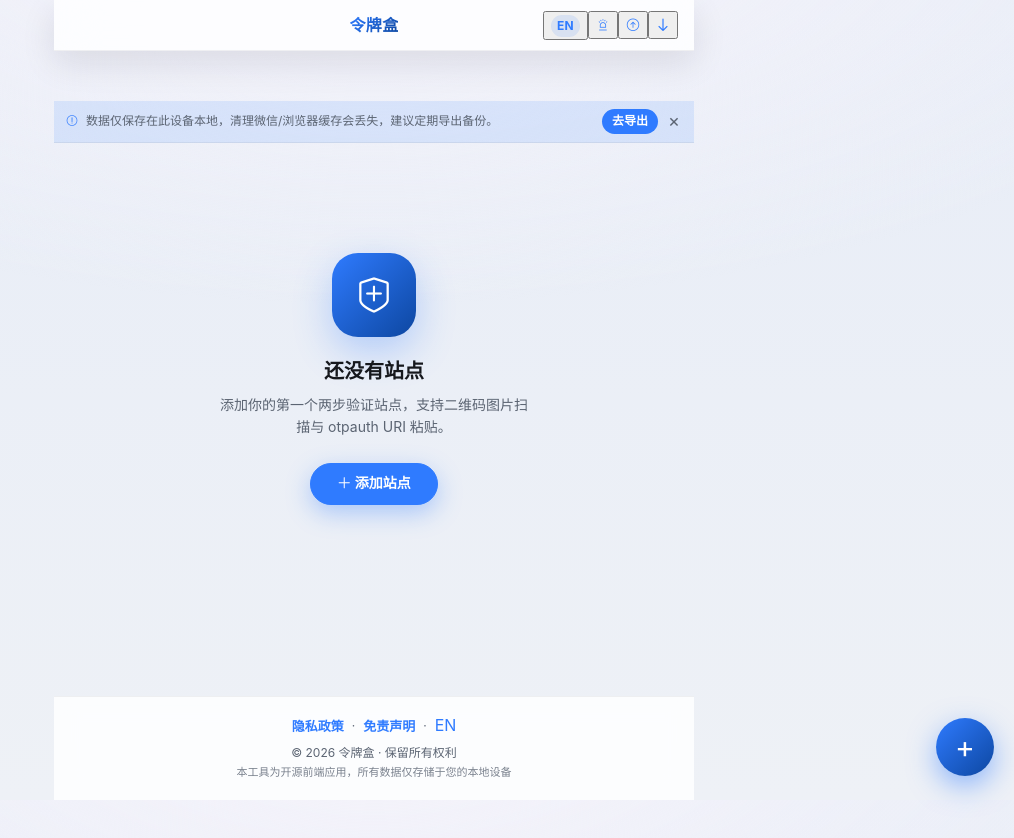
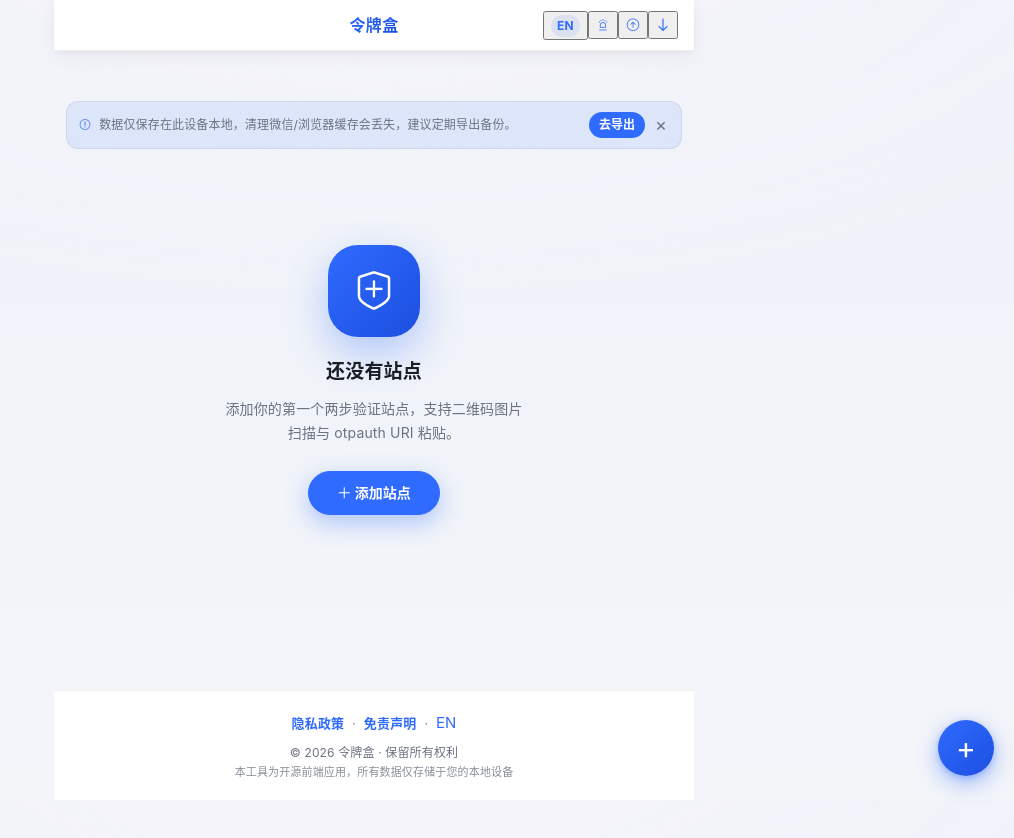
Before and after one commit to lorock/tokenVault, a Vue app: page /#/ in a window 1280 px wide. Shown: the top 838 px of the page, without its empty margins (266-1280 px from the left). Built offline with nearby package versions, Linux system fonts and the light colour scheme.

Commit message:
style: 视觉升级贴合中国大陆用户习惯（中文排版/可信赖蓝/实白卡片/验证码分组/克制动效）

```diff
--- a/index.html
+++ b/index.html
@@ -6,7 +6,7 @@
       name="viewport"
       content="width=device-width, initial-scale=1.0, maximum-scale=1.0, user-scalable=no, viewport-fit=cover"
     />
-    <meta name="theme-color" content="#0f1115" />
+    <meta name="theme-color" content="#2f6bff" />
     <title>令牌盒</title>
   </head>
   <body>
--- a/src/components/AppFooter.vue
+++ b/src/components/AppFooter.vue
@@ -27,7 +27,7 @@ function toggleLang() {
 <style scoped>
 .app-footer {
   flex-shrink: 0;
-  padding: 18px 16px calc(18px + env(safe-area-inset-bottom));
+  padding: 20px 16px calc(18px + env(safe-area-inset-bottom));
   text-align: center;
   background: var(--card-bg);
   border-top: 1px solid var(--card-border);
--- a/src/components/SiteList.vue
+++ b/src/components/SiteList.vue
@@ -1,10 +1,11 @@
 <template>
   <div class="site-list">
     <SiteCard
-      v-for="s in sites"
+      v-for="(s, index) in sites"
       :key="s.id"
       :site="s"
       :now="now"
+      :style="{ '--i': index }"
       @edit="$emit('edit', $event)"
       @share="$emit('share', $event)"
       @delete="$emit('delete', $event)"
--- a/src/composables/useI18n.js
+++ b/src/composables/useI18n.js
@@ -70,6 +70,7 @@ const messages = {
       unnamed: '未命名站点',
       secondsLeft: '{n}s 后刷新',
       copiedCode: '已复制验证码',
+      copyHint: '点击复制验证码',
       counter: '计数器 C{n}',
       next: '下一码',
       confirmDeleteMsg: '确定删除「{name}」？'
@@ -198,6 +199,7 @@ const messages = {
       unnamed: 'Unnamed site',
       secondsLeft: 'Refreshes in {n}s',
       copiedCode: 'Code copied',
+      copyHint: 'Tap to copy code',
       counter: 'Counter C{n}',
       next: 'Next code',
       confirmDeleteMsg: 'Delete "{name}"?'
--- a/src/pages/HomeView.vue
+++ b/src/pages/HomeView.vue
@@ -265,16 +265,17 @@ import { openCopyFallback } from '../lib/clipboard'
   transform: scale(0.92);
 }
 .risk-banner {
-  margin-top: 50px;
+  margin: 50px 12px 0;
   display: flex;
   align-items: center;
   gap: 8px;
-  padding: 8px 12px;
+  padding: 10px 12px;
   font-size: 12px;
-  line-height: 1.4;
+  line-height: 1.5;
   color: var(--text-2);
   background: var(--accent-soft);
-  border-bottom: 1px solid var(--card-border);
+  border: 1px solid var(--card-border);
+  border-radius: var(--radius-sm);
 }
 .risk-icon {
   color: var(--accent);
@@ -311,38 +312,43 @@ import { openCopyFallback } from '../lib/clipboard'
 }
 .empty {
   text-align: center;
-  padding: 110px 28px 80px;
+  padding: 96px 28px 72px;
   color: var(--text-2);
+  animation: cardIn 0.5s var(--ease) both;
 }
 .empty-icon {
-  width: 84px;
-  height: 84px;
-  margin: 0 auto 18px;
-  border-radius: 26px;
+  width: 92px;
+  height: 92px;
+  margin: 0 auto 20px;
+  border-radius: 30px;
   background: linear-gradient(135deg, var(--accent), var(--accent-2));
   color: #fff;
-  font-size: 40px;
+  font-size: 44px;
   display: flex;
   align-items: center;
   justify-content: center;
-  box-shadow: 0 14px 38px rgba(47, 123, 255, 0.3);
+  box-shadow: 0 16px 40px rgba(47, 107, 255, 0.32);
 }
 .empty-title {
-  font-size: 20px;
+  font-size: 19px;
   font-weight: 700;
   color: var(--text);
   margin-bottom: 10px;
 }
 .empty-desc {
   font-size: 14px;
-  line-height: 1.6;
-  max-width: 320px;
-  margin: 0 auto 24px;
+  line-height: 1.7;
+  max-width: 300px;
+  margin: 0 auto 26px;
 }
 .empty-btn {
-  height: 42px;
-  padding: 0 26px;
+  height: 44px;
+  padding: 0 28px;
   font-weight: 600;
-  box-shadow: 0 8px 24px rgba(47, 123, 255, 0.35);
+  box-shadow: 0 8px 24px rgba(47, 107, 255, 0.35);
+  transition: transform 0.2s var(--ease);
+}
+.empty-btn:active {
+  transform: scale(0.97);
 }
 </style>
--- a/src/styles/main.css
+++ b/src/styles/main.css
@@ -1,47 +1,73 @@
-/* 全局主题变量 + 基础样式。深/浅色通过 <html data-theme> 切换，平滑过渡。 */
+/* 全局主题变量 + 基础样式。深/浅色通过 <html data-theme> 切换，平滑过渡。
+   设计取向：贴合中国大陆用户习惯 —— 中文优先字体栈、可信赖蓝主色、
+   实白卡片 + 浅灰底（微信/支付宝式）、分组验证码、柔和分层阴影、克制顺滑动效。 */
 
 :root {
-  --bg: #eef1f6;
-  --bg-grad-1: #e8edf7;
-  --bg-grad-2: #f6f4fb;
-  --card-bg: rgba(255, 255, 255, 0.82);
-  --card-border: rgba(17, 24, 39, 0.06);
-  --text: #16181d;
-  --text-2: #5b6472;
-  --accent: #2f7bff;
-  --accent-2: #0d47a1;
-  --accent-soft: rgba(47, 123, 255, 0.12);
+  /* 背景：柔和冷灰，带极淡渐变，干净不刺眼 */
+  --bg: #f3f5f9;
+  --bg-grad-1: #eef2f9;
+  --bg-grad-2: #f7f5fb;
+
+  /* 卡片：偏实心的白，清晰可读（华人 App 习惯用实白卡片 + 浅灰底，而非厚重毛玻璃） */
+  --card-bg: rgba(255, 255, 255, 0.94);
+  --card-border: rgba(17, 24, 39, 0.07);
+
+  --text: #1a1d24;
+  --text-2: #6b7280;
+
+  /* 主色：干净、可信赖的蓝（贴近 Ant Design 蓝，华人最熟悉的“安全/信任”色） */
+  --accent: #2f6bff;
+  --accent-2: #1c4fe0;
+  --accent-press: #1a47c8;
+  --accent-soft: rgba(47, 107, 255, 0.10);
+
   --input-bg: #ffffff;
   --input-border: rgba(17, 24, 39, 0.12);
+
   --danger: #ef4444;
   --warning: #f59e0b;
-  --shadow: 0 12px 34px rgba(17, 24, 39, 0.10);
-  --shadow-soft: 0 6px 18px rgba(17, 24, 39, 0.06);
-  --radius: 18px;
+
+  /* 阴影：分层、柔和、不厚重 */
+  --shadow: 0 2px 8px rgba(17, 24, 39, 0.05), 0 12px 32px rgba(17, 24, 39, 0.08);
+  --shadow-soft: 0 1px 4px rgba(17, 24, 39, 0.04), 0 6px 18px rgba(17, 24, 39, 0.05);
+  --shadow-press: 0 1px 2px rgba(17, 24, 39, 0.06);
+
+  /* 圆角：统一节奏，移动端偏圆润 */
+  --radius: 16px;
+  --radius-sm: 12px;
+  --radius-xs: 10px;
+
+  /* 字体 */
+  --font-cn: -apple-system, BlinkMacSystemFont, 'PingFang SC', 'Hiragino Sans GB',
+    'Microsoft YaHei', 'Source Han Sans SC', 'Noto Sans CJK SC', sans-serif;
+  --font-mono: ui-monospace, 'SF Mono', 'JetBrains Mono', Menlo, Consolas, 'Courier New', monospace;
+
+  --ease: cubic-bezier(0.16, 1, 0.3, 1);
 
   /* Vant 主题变量覆盖（浅色） */
-  --van-primary-color: #2f7bff;
-  --van-background: #eef1f6;
+  --van-primary-color: #2f6bff;
+  --van-background: #f3f5f9;
 }
 
 [data-theme='dark'] {
-  --bg: #0e1014;
-  --bg-grad-1: #0c0f15;
-  --bg-grad-2: #121622;
-  --card-bg: rgba(255, 255, 255, 0.045);
+  --bg: #0d0f14;
+  --bg-grad-1: #0b0e14;
+  --bg-grad-2: #11151f;
+  --card-bg: rgba(255, 255, 255, 0.05);
   --card-border: rgba(255, 255, 255, 0.09);
   --text: #f4f6fb;
   --text-2: #9aa4b2;
   --accent: #5b9bff;
   --accent-2: #8db4ff;
+  --accent-press: #4a86e8;
   --accent-soft: rgba(91, 155, 255, 0.16);
   --input-bg: rgba(0, 0, 0, 0.28);
   --input-border: rgba(255, 255, 255, 0.14);
-  --shadow: 0 14px 40px rgba(0, 0, 0, 0.5);
-  --shadow-soft: 0 6px 18px rgba(0, 0, 0, 0.35);
-
+  --shadow: 0 2px 8px rgba(0, 0, 0, 0.4), 0 14px 40px rgba(0, 0, 0, 0.45);
+  --shadow-soft: 0 1px 4px rgba(0, 0, 0, 0.3), 0 8px 22px rgba(0, 0, 0, 0.35);
+  --shadow-press: 0 1px 2px rgba(0, 0, 0, 0.4);
   --van-primary-color: #5b9bff;
-  --van-background: #0e1014;
+  --van-background: #0d0f14;
   --van-text-color: #f4f6fb;
   --van-cell-background: rgba(255, 255, 255, 0.04);
   --van-popup-background: #14171f;
@@ -65,9 +91,12 @@ body {
     linear-gradient(180deg, var(--bg-grad-1), var(--bg)) fixed;
   background-color: var(--bg);
   color: var(--text);
-  font-family: -apple-system, BlinkMacSystemFont, 'Segoe UI', 'PingFang SC',
-    'Hiragino Sans GB', 'Microsoft YaHei', sans-serif;
+  font-family: var(--font-cn);
+  font-size: 15px;
+  line-height: 1.6;
+  letter-spacing: 0.01em;
   -webkit-font-smoothing: antialiased;
+  text-rendering: optimizeLegibility;
   transition: background-color 0.35s ease, color 0.35s ease;
 }
 
@@ -84,7 +113,7 @@ body {
   backdrop-filter: blur(20px) saturate(160%);
   -webkit-backdrop-filter: blur(20px) saturate(160%);
   border-bottom: 1px solid var(--card-border);
-  box-shadow: var(--shadow);
+  box-shadow: var(--shadow-soft);
 }
 .van-nav-bar__content {
   height: 50px;
@@ -92,7 +121,8 @@ body {
 
 /* 验证码等宽字体 */
 .mono {
-  font-family: ui-monospace, 'SF Mono', Menlo, Consolas, 'Courier New', monospace;
+  font-family: var(--font-mono);
+  font-variant-numeric: tabular-nums;
 }
 
 /* 渐变文字（强调色验证码） */
@@ -121,28 +151,28 @@ body {
   right: max(20px, env(safe-area-inset-right));
   bottom: calc(24px + env(safe-area-inset-bottom));
   z-index: 20;
-  width: 58px;
-  height: 58px;
+  width: 56px;
+  height: 56px;
   border: none;
   border-radius: 50%;
   background: linear-gradient(135deg, var(--accent), var(--accent-2));
   color: #fff;
   font-size: 30px;
   line-height: 1;
-  box-shadow: 0 10px 28px rgba(47, 123, 255, 0.5);
+  box-shadow: 0 8px 22px rgba(47, 107, 255, 0.42), 0 2px 6px rgba(47, 107, 255, 0.3);
   cursor: pointer;
   display: flex;
   align-items: center;
   justify-content: center;
-  transition: transform 0.25s cubic-bezier(0.16, 1, 0.3, 1),
-    box-shadow 0.25s ease;
+  transition: transform 0.25s var(--ease), box-shadow 0.25s ease;
 }
 .fab-add:hover {
-  transform: scale(1.08) translateY(-2px);
-  box-shadow: 0 14px 36px rgba(47, 123, 255, 0.6);
+  transform: scale(1.06) translateY(-2px);
+  box-shadow: 0 12px 30px rgba(47, 107, 255, 0.52), 0 2px 6px rgba(47, 107, 255, 0.32);
 }
 .fab-add:active {
-  transform: scale(0.96);
+  transform: scale(0.94);
+  box-shadow: 0 4px 12px rgba(47, 107, 255, 0.4);
 }
 
 /* 通用按钮（非 Vant）按压反馈 */
@@ -153,13 +183,21 @@ body {
   transform: scale(0.9);
 }
 
-/* 表单/内容分区卡片（玻璃卡片） */
+/* 轻量按压反馈工具类 */
+.tap {
+  transition: transform 0.15s var(--ease), opacity 0.15s ease;
+}
+.tap:active {
+  transform: scale(0.96);
+  opacity: 0.9;
+}
+
+/* 表单/内容分区卡片（实白卡片 + 浅边框 + 柔和阴影） */
 .section-card {
   background: var(--card-bg);
   border: 1px solid var(--card-border);
   border-radius: var(--radius);
   box-shadow: var(--shadow-soft);
-  backdrop-filter: blur(12px) saturate(160%);
   padding: 16px;
   margin-bottom: 14px;
 }
@@ -192,12 +230,12 @@ body {
   gap: 12px;
   width: 100%;
   padding: 16px;
-  border-radius: 14px;
+  border-radius: var(--radius-sm);
   border: 1px dashed var(--input-border);
   background: transparent;
   color: var(--text);
   cursor: pointer;
-  transition: border-color 0.2s ease, background-color 0.2s ease, transform 0.2s ease;
+  transition: border-color 0.2s ease, background-color 0.2s ease, transform 0.2s var(--ease);
   text-align: left;
   font-size: 15px;
   font-weight: 600;
@@ -207,7 +245,7 @@ body {
   background: var(--accent-soft);
 }
 .action-card:active {
-  transform: scale(0.98);
+  transform: scale(0.985);
 }
 .action-card .ico {
   width: 40px;
@@ -246,7 +284,7 @@ body {
 .glow-btn {
   background: linear-gradient(135deg, var(--accent), var(--accent-2)) !important;
   border: none !important;
-  box-shadow: 0 8px 22px rgba(47, 123, 255, 0.4);
+  box-shadow: 0 8px 22px rgba(47, 107, 255, 0.38);
 }
 
 /* 暗色下弱化背景分层 */
@@ -256,3 +294,27 @@ body {
 [data-theme='dark'] .action-card:hover {
   background: rgba(255, 255, 255, 0.06);
 }
+
+/* 入场动画（卡片列表错峰淡入上浮），尊重 reduced-motion */
+@keyframes cardIn {
+  from {
+    opacity: 0;
+    transform: translateY(12px);
+  }
+  to {
+    opacity: 1;
+    transform: translateY(0);
+  }
+}
+
+/* 尊重用户的“减少动态效果”系统设置 */
+@media (prefers-reduced-motion: reduce) {
+  *,
+  *::before,
+  *::after {
+    animation-duration: 0.001ms !important;
+    animation-iteration-count: 1 !important;
+    transition-duration: 0.001ms !important;
+    scroll-behavior: auto !important;
+  }
+}
```
Also changed, not shown: src/components/SiteCard.vue (+46 -13 lines), 1 other file (tests, documents, lock files or other folders).
